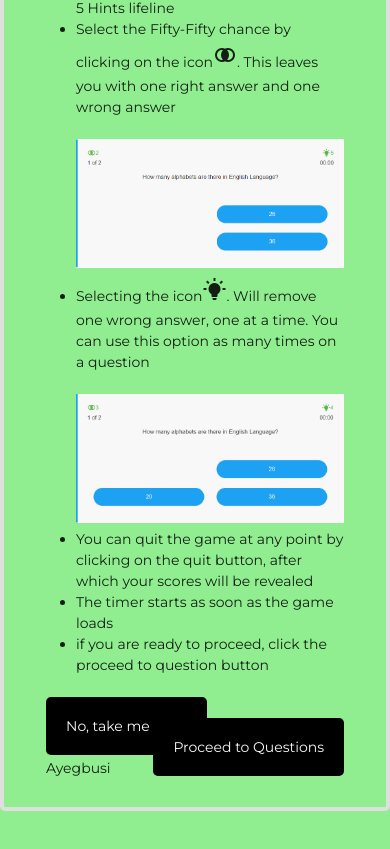
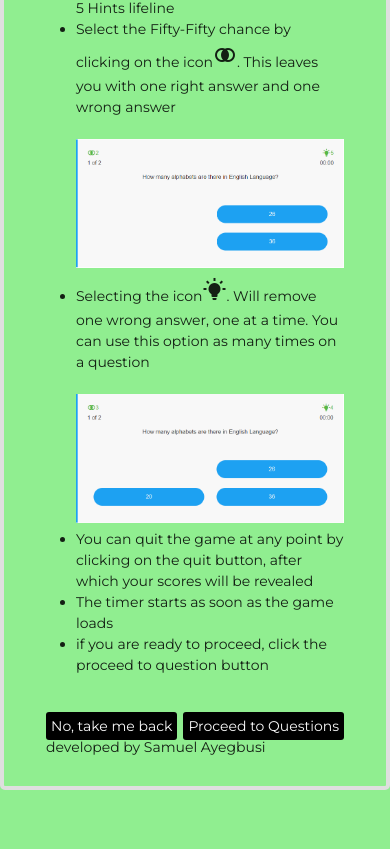
Before and after one commit to Sambalicious/reactQuizApp, a React (Create React App) app: page /play/instructions in a window 390 px wide. Shown: the part 826-1675 px from the top of the page. Built offline with nearby package versions, Linux system fonts and the light colour scheme.

Commit message:
added more responsivesness

```diff
--- a/src/components/quiz/QuizSummary.jsx
+++ b/src/components/quiz/QuizSummary.jsx
@@ -46,7 +46,7 @@ class QuizSummary extends Component {
         const score = this.state.score;
         const state = this.props.location.state;
 
-        console.log(this.state.score);
+
         let stat, remark;
             if (score <= 30 ){
                 remark ='Nice try! However, you are capable of more.';
@@ -105,7 +105,7 @@ class QuizSummary extends Component {
                         <ul>
                             <li className="left">
                                 <Link to="/">Back to Homepage</Link>
-                                </li><br/>
+                                </li>
                                 <li className="right">
                                 <Link to="/play/instructions">Retake Test</Link>
                                 </li>
--- a/src/styles/_instructions.scss
+++ b/src/styles/_instructions.scss
@@ -51,4 +51,10 @@ a{
         width: 100% !important;
         height: 150% !important;
     }
+
+    a{
+        padding:5px;
+        border-radius: 3px;
+
+    }
 }
--- a/src/styles/_play.scss
+++ b/src/styles/_play.scss
@@ -115,3 +115,21 @@ body{
 .clock{
     color: $green;
 }
+
+@media screen and (max-width: 768px){
+      .option{padding: $xtra-small;
+        margin: $small-medium auto;
+        width: 85%;
+
+}
+
+.btn-container button{
+    margin-right: $normal ;
+    padding: $xtra-small;
+
+
+
+
+}
+
+}
```
